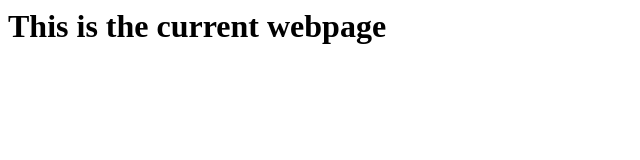
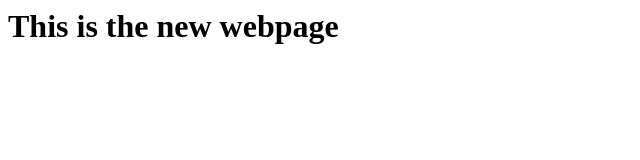
Before and after one commit to bier29/project_3, a plain HTML site: page index.html in a window 1280 px wide. Shown: the whole page, without its empty margins (0-640 px from the left). Drawn offline with Linux system fonts and the light colour scheme.

Commit message:
Update index.html

```diff
--- a/index.html
+++ b/index.html
@@ -4,7 +4,7 @@
 </head>
 <body>
 
-  <h1>This is the current webpage</h1>
+  <h1>This is the new webpage</h1>
 
 </body>
 </html>
```
